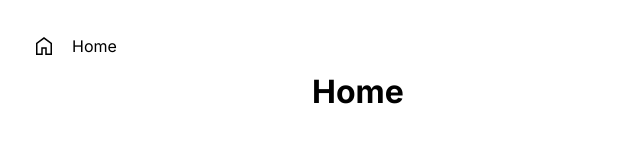
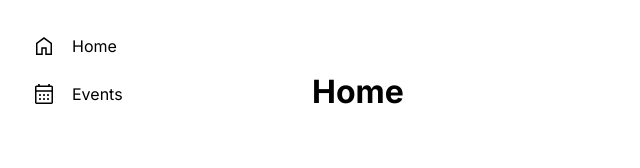
Before and after one commit to Lornz-/nextjs-mongodb-event-manager-app, a Next.js app: page / in a window 1280 px wide. Shown: the part 128-296 px from the top of the page, without its empty margins (0-640 px from the left). Built offline with nearby package versions, Linux system fonts and the light colour scheme.

Commit message:
Update base components

```diff
--- a/src/components/LayoutSections/Switcher/index.jsx
+++ b/src/components/LayoutSections/Switcher/index.jsx
@@ -15,7 +15,7 @@ import selectSpace from '@/utils/selectSpace';
  *
  * @example
  *
- * <Switcher threshold='480px' space='1rem' limit='3'>
+ * <Switcher threshold='480px' space='1rem' limit={3}>
  *   <div> <!-- intermediary wrapper (required) -->
  *     <div><!-- child element --></div>
  *     <div><!-- another child element --></div>
--- a/src/components/Modal/index.jsx
+++ b/src/components/Modal/index.jsx
@@ -50,7 +50,9 @@ const Modal = ({
       preventScroll
       {...props}
     >
-      {!noClose && <CloseButton onClose={onClose} darked={bgColor} />}
+      {!noClose ? (
+        <CloseButton onClose={onClose} darked={bgColor} />
+      ) : undefined}
 
       <ContentWrapper>{children}</ContentWrapper>
     </StyledModal>
--- a/src/components/NavSidebar/index.jsx
+++ b/src/components/NavSidebar/index.jsx
@@ -3,6 +3,7 @@ import React from 'react';
 import Link from 'next/link';
 
 // images
+import IconCalendar from '@/images/IconCalendar';
 import IconHome from '@/images/IconHome';
 
 // styles
@@ -19,6 +20,10 @@ const NavSidebar = () => {
             <IconHome />
             <span>Home</span>
           </Link>
+          <Link href="/events">
+            <IconCalendar />
+            <span>Events</span>
+          </Link>
         </Nav>
       </NavWrapper>
     </Container>
--- a/src/components/SelectField/index.jsx
+++ b/src/components/SelectField/index.jsx
@@ -55,11 +55,11 @@ const SelectField = ({
         </Select>
       </FormLabel>
 
-      {helperText && (
+      {helperText ? (
         <FormHelperText id={helperTextId} disabled={disabled} error={error}>
           {helperText}
         </FormHelperText>
-      )}
+      ) : undefined}
     </>
   );
 };
--- a/src/components/TextInputField/index.jsx
+++ b/src/components/TextInputField/index.jsx
@@ -58,11 +58,11 @@ const TextInputField = ({
         />
       </FormLabel>
 
-      {helperText && (
+      {helperText ? (
         <FormHelperText id={helperTextId} disabled={disabled} error={error}>
           {helperText}
         </FormHelperText>
-      )}
+      ) : undefined}
     </>
   );
 };
--- /dev/null
+++ b/src/images/IconCalendar.jsx
@@ -0,0 +1,14 @@
+import React from 'react';
+
+const IconCalendar = (props) => {
+  return (
+    <svg xmlns="http://www.w3.org/2000/svg" viewBox="0 -960 960 960" {...props}>
+      <path
+        d="M180-80q-24 0-42-18t-18-42v-620q0-24 18-42t42-18h65v-60h65v60h340v-60h65v60h65q24 0 42 18t18 42v620q0 24-18 42t-42 18H180Zm0-60h600v-430H180v430Zm0-490h600v-130H180v130Zm0 0v-130 130Zm300 230q-17 0-28.5-11.5T440-440q0-17 11.5-28.5T480-480q17 0 28.5 11.5T520-440q0 17-11.5 28.5T480-400Zm-160 0q-17 0-28.5-11.5T280-440q0-17 11.5-28.5T320-480q17 0 28.5 11.5T360-440q0 17-11.5 28.5T320-400Zm320 0q-17 0-28.5-11.5T600-440q0-17 11.5-28.5T640-480q17 0 28.5 11.5T680-440q0 17-11.5 28.5T640-400ZM480-240q-17 0-28.5-11.5T440-280q0-17 11.5-28.5T480-320q17 0 28.5 11.5T520-280q0 17-11.5 28.5T480-240Zm-160 0q-17 0-28.5-11.5T280-280q0-17 11.5-28.5T320-320q17 0 28.5 11.5T360-280q0 17-11.5 28.5T320-240Zm320 0q-17 0-28.5-11.5T600-280q0-17 11.5-28.5T640-320q17 0 28.5 11.5T680-280q0 17-11.5 28.5T640-240Z"
+        fill="currentColor"
+      />
+    </svg>
+  );
+};
+
+export default IconCalendar;
```
Also changed, not shown: src/components/TextAreaField/index.jsx (+3 -5 lines), 1 other file (tests, documents, lock files or other folders).
